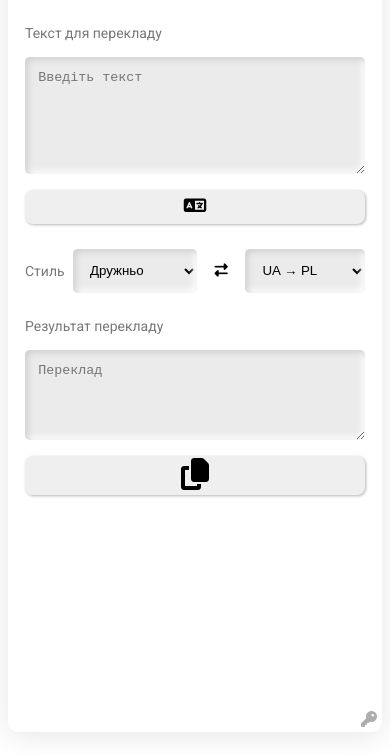
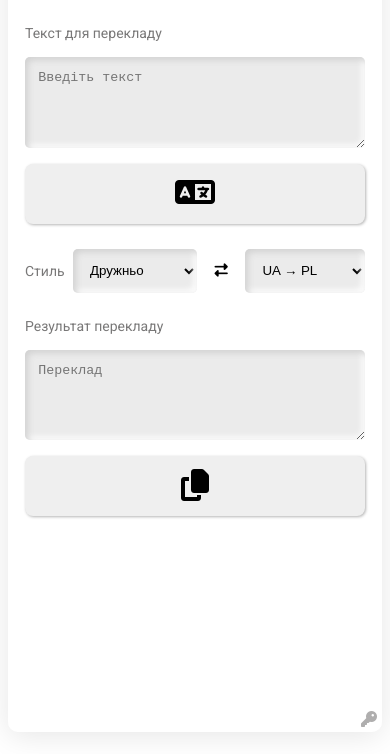
Before and after one commit to Alexandr-Kravchuk/translate-ai, a website: page index.html in a window 390 px wide. Shown: the part 106-860 px from the top of the page. Drawn offline with Linux system fonts and the light colour scheme.

Commit message:
Fix mobile view buttons size

```diff
--- a/style.css
+++ b/style.css
@@ -105,6 +105,7 @@ button {
 .action-btn {
 	min-width: 100px;
 	font-size: 32px;
+	min-height: 60px;
 	border-radius: 8px;
 	border: none;
 	outline: none;
@@ -204,12 +205,6 @@ button {
 		flex-direction: column;
 	}
 
-	#translate {
-		width: 100%;
-		height: 60px;
-		font-size: 18px;
-	}
-
 	#input {
 		height: 100%;
 	}
```
